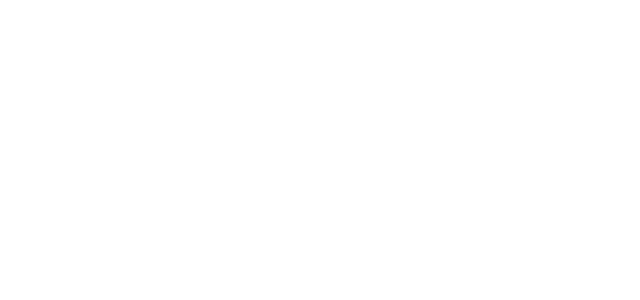
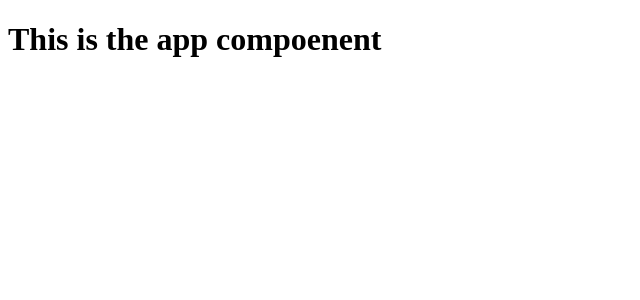
Before and after one commit to Dragonite-42/JobTracker, a React app: page / in a window 1280 px wide. Shown: the top 300 px of the page, without its empty margins (0-640 px from the left). Built offline with nearby package versions, Linux system fonts and the light colour scheme.

Commit message:
Set up initial React boilerplate

```diff
--- /dev/null
+++ b/client/App.jsx
@@ -0,0 +1,11 @@
+import React from 'react'
+
+function App(){
+    return(
+        <div>
+            <h1>This is the app compoenent</h1>
+        </div>
+    )
+}
+
+export default App
--- a/client/index.js
+++ b/client/index.js
@@ -1,4 +1,6 @@
+import './index.css';
 import React from 'react';
-import { render } from 'react-dom';
+import ReactDOM from 'react-dom';
+import App from './App'
 
-render(<div></div>, document.getElementById('root'));
+ReactDOM.render(<App/>, document.getElementById('root'))
--- a/package.json
+++ b/package.json
@@ -23,6 +23,7 @@
 	"homepage": "https://github.com/kirstenyoon/JobTracker#readme",
 	"dependencies": {
 		"@material-ui/core": "^4.11.4",
+		"cross-env": "^7.0.3",
 		"express": "^4.17.1",
 		"pg": "^8.6.0",
 		"react": "^17.0.2",
--- a/webpack.config.js
+++ b/webpack.config.js
@@ -23,7 +23,12 @@
 			{
 				test: /.(js|jsx)$/,
 				exclude: /node_modules/,
-				use: 'babel-loader',
+				use: {
+					loader: 'babel-loader',
+          options:{
+            presets: ['@babel/preset-react']
+          }
+					 }
 			},
 			{
 				test: /\.css$/,
```
Also changed, not shown: client/index.css (added), 1 other file (tests, documents, lock files or other folders).
